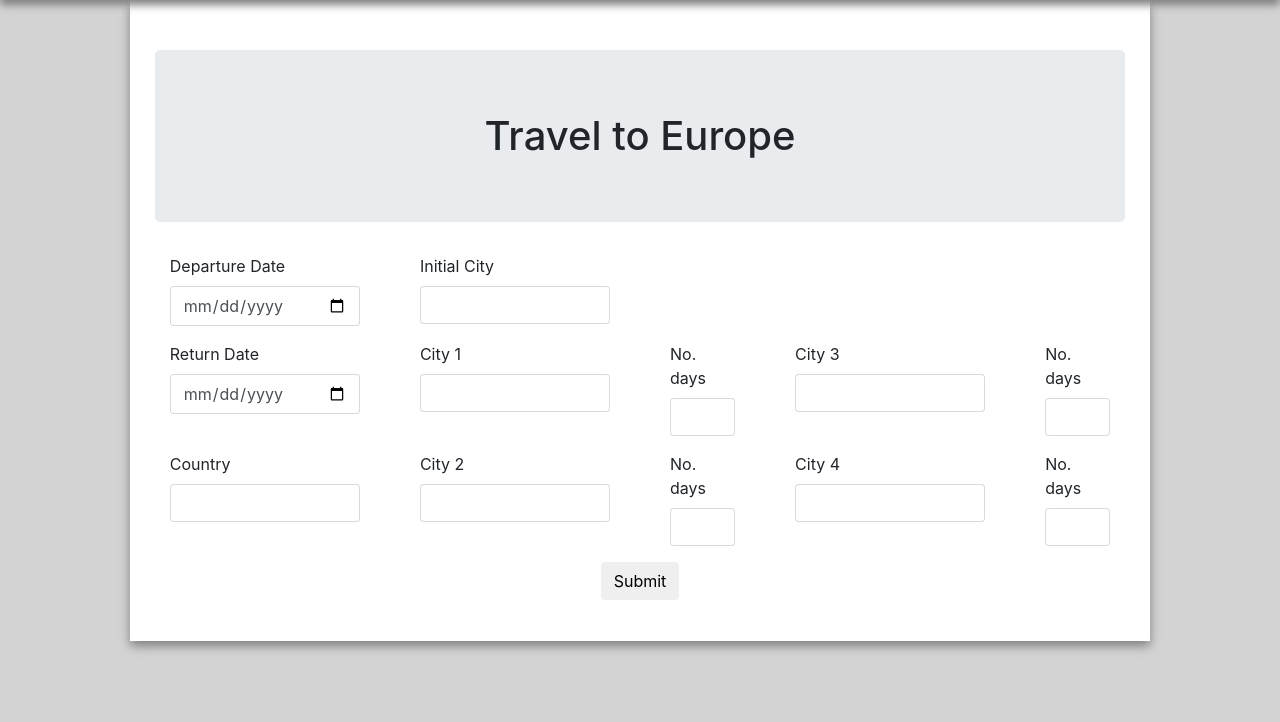
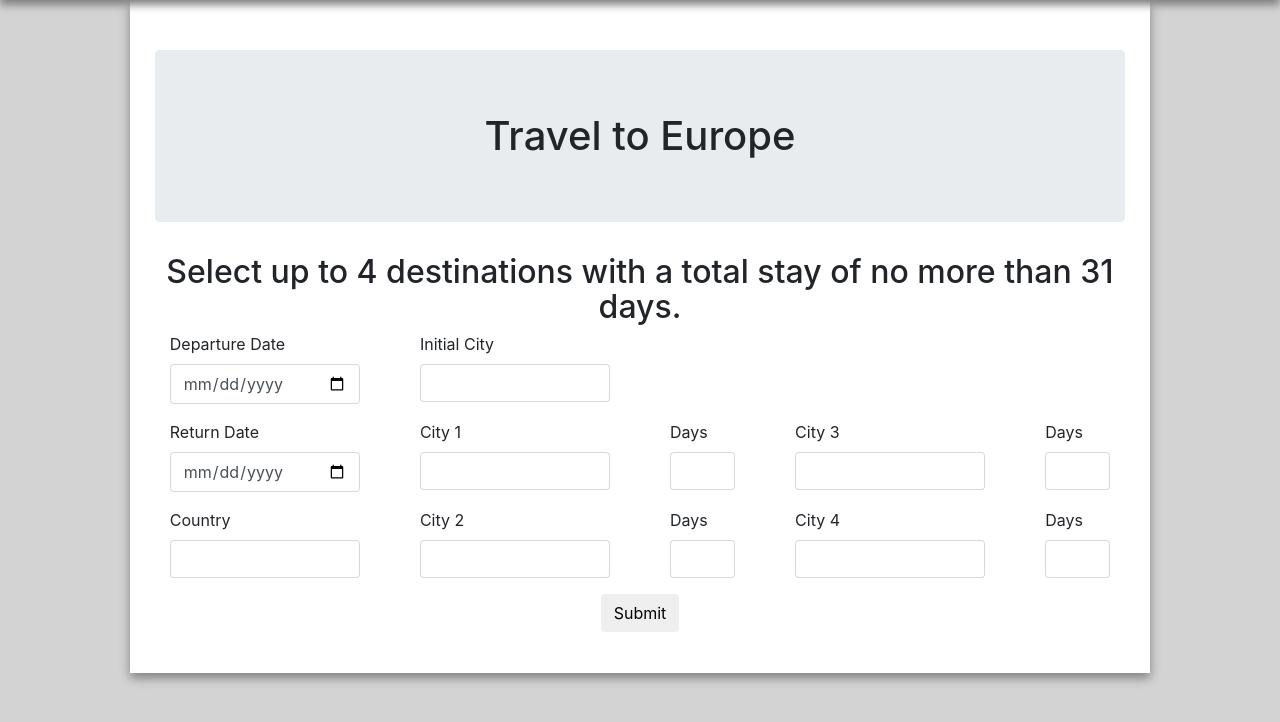
Before and after one commit to OneStone2/HackUPC, a Python web app: template flask/templates/input.html in a window 1280 px wide. Shown: the part 56-778 px from the top of the page. Run offline with Jinja, Linux system fonts and the light colour scheme; the template is opened without the code that fills it: most values are stand-ins (such as "Sample title", 1, 10 or a date in 2020); some libraries are stand-ins or nearby versions.

Commit message:
Completed input page

```diff
--- a/flask/templates/error.html
+++ b/flask/templates/error.html
@@ -14,7 +14,9 @@
   {% elif error_code==5 %}
     <p>There are no routes matching your criteria.</p>
   {% elif error_code==6 %}
-    <p>BIENE!</p>
+    <p>You have entered a destination but not how many days you intend to stay there.</p>
+  {% elif error_code==7 %}
+    <p>You have entered how many days you intend to stay in a destination but not the destination itself.</p>
   {% endif %}
 </div>
 {% endblock %}
--- a/flask/templates/input.html
+++ b/flask/templates/input.html
@@ -12,6 +12,7 @@
     {% endfor %}
 </datalist>
 <h1 class="jumbotron text-center">Travel to Europe</h1>
+<h2 class="text-center">Select up to 4 destinations with a total stay of no more than 31 days.</h2>
 <form class="form-horizontal" action="/compute" method="post">
     <div class="row">
         <div class="form-group col-3">
@@ -39,11 +40,11 @@
         <div class="form-group col-3">
             <label class="control-label col">City 1</label>
             <div class="col">
-                <input type="text" list="city" class="form-control" name="C1" required>
+                <input type="text" list="city" class="form-control" name="C1"required>
             </div>
         </div>
         <div class="form-group col">
-            <label class="control-label col">No. days</label>
+            <label class="control-label col">Days</label>
             <div class="col">
                 <input type="number"class="form-control" name="NC1" min="1" max="31" required>
             </div>
@@ -55,7 +56,7 @@
             </div>
         </div>
         <div class="form-group col">
-            <label class="control-label col">No. days</label>
+            <label class="control-label col">Days</label>
             <div class="col">
                 <input type="number"class="form-control" name="NC3" min="1" max="31">
             </div>
@@ -71,11 +72,11 @@
         <div class="form-group col-3">
             <label class="control-label col">City 2</label>
             <div class="col">
-                <input type="text" list="city" class="form-control" name="City 2">
+                <input type="text" list="city" class="form-control" name="C2">
             </div>
         </div>
         <div class="form-group col">
-            <label class="control-label col">No. days</label>
+            <label class="control-label col">Days</label>
             <div class="col">
                 <input type="number"class="form-control" name="NC2" min="1" max="31">
             </div>
@@ -83,11 +84,11 @@
         <div class="form-group col-3">
             <label class="control-label col">City 4</label>
             <div class="col">
-                <input type="text" list="city" class="form-control" name="City 4">
+                <input type="text" list="city" class="form-control" name="C4">
             </div>
         </div>
         <div class="form-group col">
-            <label class="control-label col">No. days</label>
+            <label class="control-label col">Days</label>
             <div class="col">
                 <input type="number"class="form-control" name="NC4" min="1" max="31">
             </div>
```
Also changed, not shown: flask/routes.py (+23 -4 lines).
